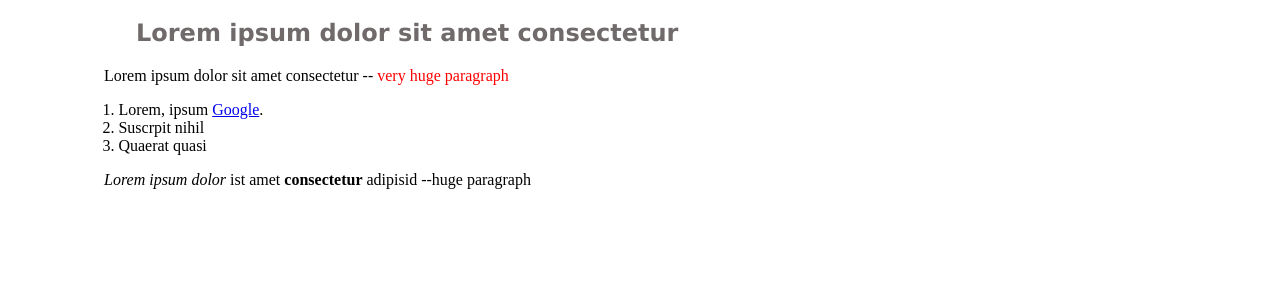
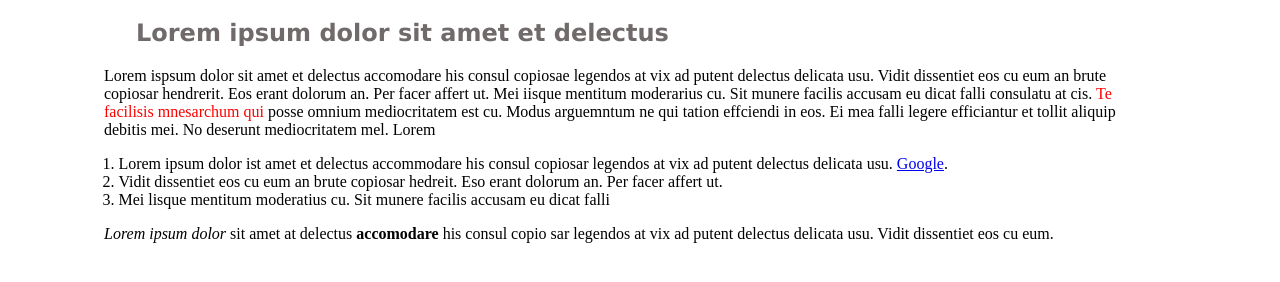
Before and after one commit to jlarios18/curly-spork, a plain HTML site: page index.html in a window 1280 px wide. Shown: the part 66-348 px from the top of the page. Drawn offline with Linux system fonts and the light colour scheme.

Commit message:
Headings and paragrahps added to webpage

```diff
--- a/index.html
+++ b/index.html
@@ -6,18 +6,19 @@
     <title>2020 Please End!</title>
     <link rel="stylesheet" href="styles.css">
 </head>
+
 <body>
     <h1>Will 2020 Ever End?</h1>
-    <h2>Lorem ipsum dolor sit amet consectetur</h2>
+    <h2>Lorem ipsum dolor sit amet et delectus</h2>
 
     <div class="contents">
-        <p>Lorem ipsum dolor sit amet consectetur -- <span class="highlight">very huge paragraph</span></p>
+        <p>Lorem ispsum dolor sit amet et delectus accomodare his consul copiosae legendos at vix ad putent delectus delicata usu. Vidit dissentiet eos cu eum an brute copiosar hendrerit. Eos erant dolorum an. Per facer affert ut. Mei iisque mentitum moderarius cu. Sit munere facilis accusam eu dicat falli consulatu at cis. <span class="highlight">Te facilisis mnesarchum qui</span> posse omnium mediocritatem est cu. Modus arguemntum ne qui tation effciendi in eos. Ei mea falli legere efficiantur et tollit aliquip debitis mei. No deserunt mediocritatem mel. Lorem</p>
         <ol>
-            <li>Lorem, ipsum <a href="https://www.google.com">Google</a>. </li>
-            <li>Suscrpit nihil</li>
-            <li>Quaerat quasi</li>
+            <li>Lorem ipsum dolor ist amet et delectus accommodare his consul copiosar legendos at vix ad putent delectus delicata usu. <a href="https://www.google.com">Google</a>. </li>
+            <li>Vidit dissentiet eos cu eum an brute copiosar hedreit. Eso erant dolorum an. Per facer affert ut.</li>
+            <li>Mei lisque mentitum moderatius cu. Sit munere facilis accusam eu dicat falli</li>
         </ol>
-        <p><em>Lorem ipsum dolor</em> ist amet <strong>consectetur</strong> adipisid --huge paragraph</p>
+        <p><em>Lorem ipsum dolor</em> sit amet at delectus <strong>accomodare</strong> his consul copio sar legendos at vix ad putent delectus delicata usu. Vidit dissentiet eos cu eum.</p>
     </div>
 </body>
 </html>
```
